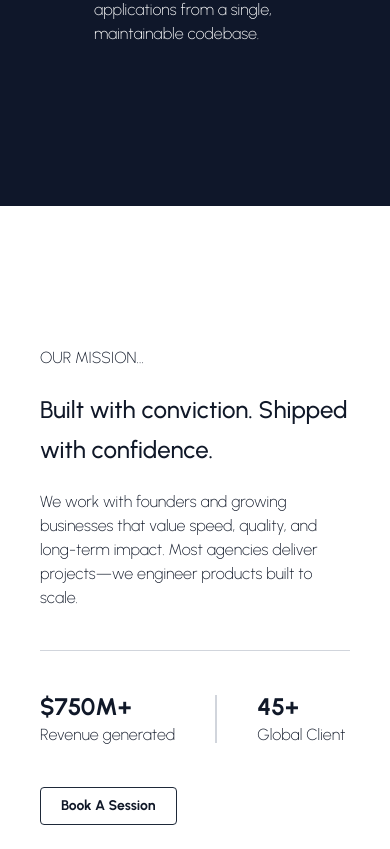
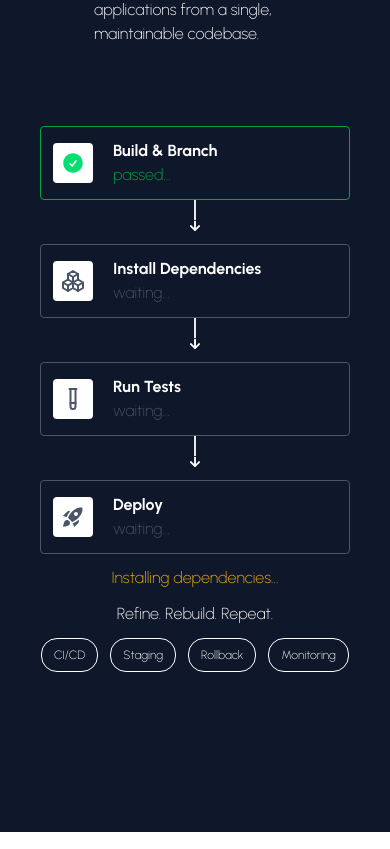
Before and after one commit to Kelechiemmanuel/Portfolio, a React (Vite) app in the folder Frontend/: page / in a window 390 px wide. Shown: the part 2315-3164 px from the top of the page. Built offline with nearby package versions, Linux system fonts and the light colour scheme.

Commit message:
✅✅✅✅

```diff
--- a/Frontend/src/pages/Blog.jsx
+++ b/Frontend/src/pages/Blog.jsx
@@ -41,7 +41,7 @@ const Blog = () => {
                 </div>
             </div>
 
-            <div className='flex flex-col md:flex-row gap-5 justify-center w-full px-6 md:px-10 lg:px-40 bg-[#f6f3ef] py-5'>
+            <div className='flex flex-col-reverse md:flex-row gap-5 justify-center w-full px-6 md:px-10 lg:px-40 bg-[#f6f3ef] py-5'>
                 <div className='shadow-[0_0_15px_rgba(0,0,0,0.15)] bg-white rounded-xl w-full md:w-[30%]'>
                     <div className='h-40 w-full md:h-full'>
                     </div>
--- a/Frontend/src/pages/Home.jsx
+++ b/Frontend/src/pages/Home.jsx
@@ -183,7 +183,7 @@ const Home = () => {
                                     </div>
                                 </div>
                             </div>
-                            <div className='gap-3 flex-col lg:flex hidden'>
+                            <div className='gap-3 flex flex-col'>
                                 {cards.map((card, i) => {
                                     const progress = step - i * 3;
 
@@ -196,7 +196,7 @@ const Home = () => {
 
                                     return (
                                         <div key={i} className='flex flex-col items-center justify-center'>
-                                            <div className={`${status[state].borderColor} rounded-sm border p-3 min-w-80 transition-all duration-500`}>
+                                            <div className={`${status[state].borderColor} rounded-sm border p-3 w-full max-w-80 transition-all duration-500`}>
                                                 <div className="flex items-center gap-5">
                                                     <button className="bg-white dark:bg-[#0F172A] p-2 rounded-sm">
                                                         {state === 0 && (
@@ -232,7 +232,6 @@ const Home = () => {
                                 <div className="flex items-center justify-center gap-3">
                                     {activeCard < cards.length ? (
                                         <>
-                                            {/* <ImSpinner2 className="animate-spin text-yellow-400" /> */}
                                             <span className="dark:text-black text-yellow-500">
                                                 {cards[activeCard].loading}
                                             </span>
@@ -250,7 +249,7 @@ const Home = () => {
                                     <p>
                                         Refine. Rebuild. Repeat.
                                     </p>
-                                    <div className='flex gap-3 mt-3'>
+                                    <div className='flex flex-wrap justify-center gap-3 mt-3'>
                                         <button className='border dark:border-[#0F172A] py-2 px-3 rounded-2xl text-xs'>CI/CD</button>
                                         <button className='border dark:border-[#0F172A] py-2 px-3 rounded-2xl text-xs'>Staging</button>
                                         <button className='border dark:border-[#0F172A] py-2 px-3 rounded-2xl text-xs'>Rollback</button>
--- a/Frontend/src/pages/Services.jsx
+++ b/Frontend/src/pages/Services.jsx
@@ -134,7 +134,7 @@ const Services = () => {
     }
     return (
         <div className='h-full w-full dark:bg-white bg-[#0F172A] text-white dark:text-[#0F172A]'>
-            <div className='px-10 pb-10 lg:pt-30 lg:px-40'>
+            <div className='px-10 pb-10 pt-10 lg:pt-30 lg:px-40'>
                 <p>SERVICES...</p>
                 <div className='grid grid-cols-1 lg:grid-cols-2 gap-20 lg:gap-30'>
                     <div>
```
